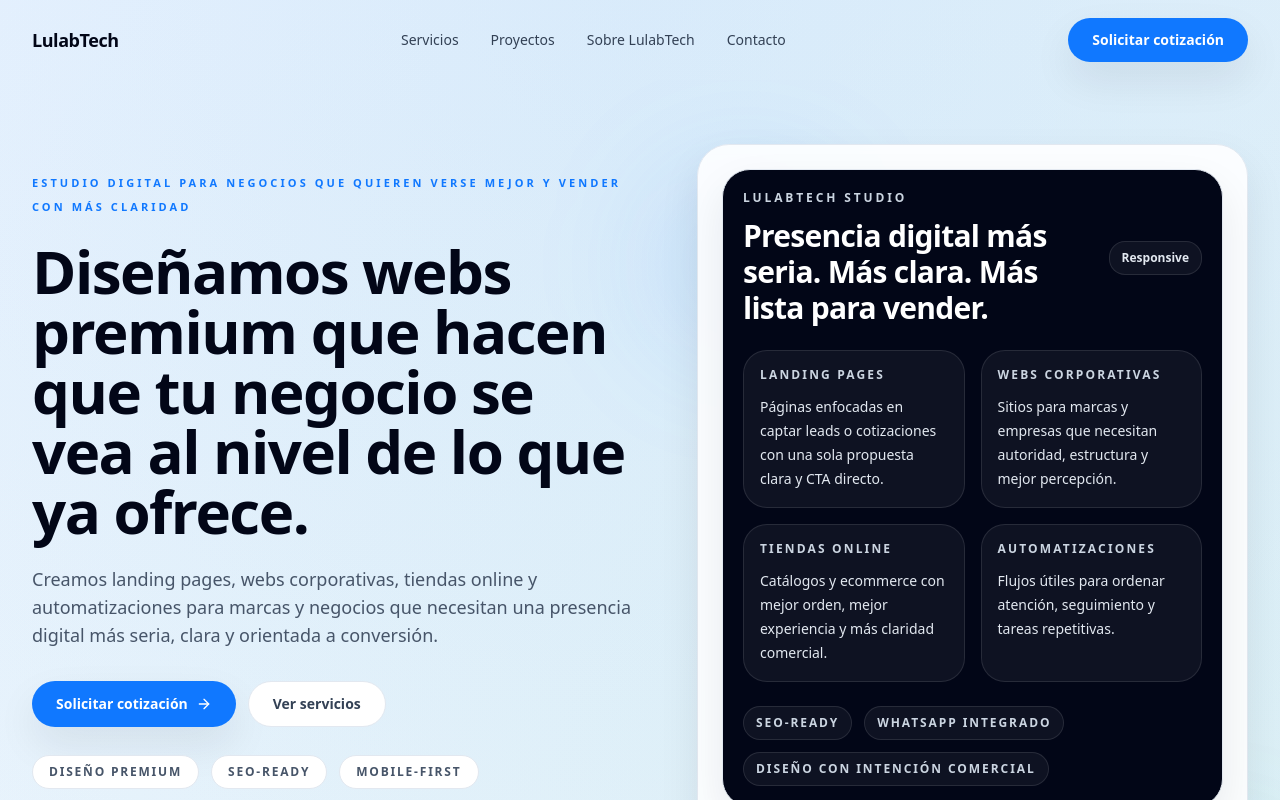
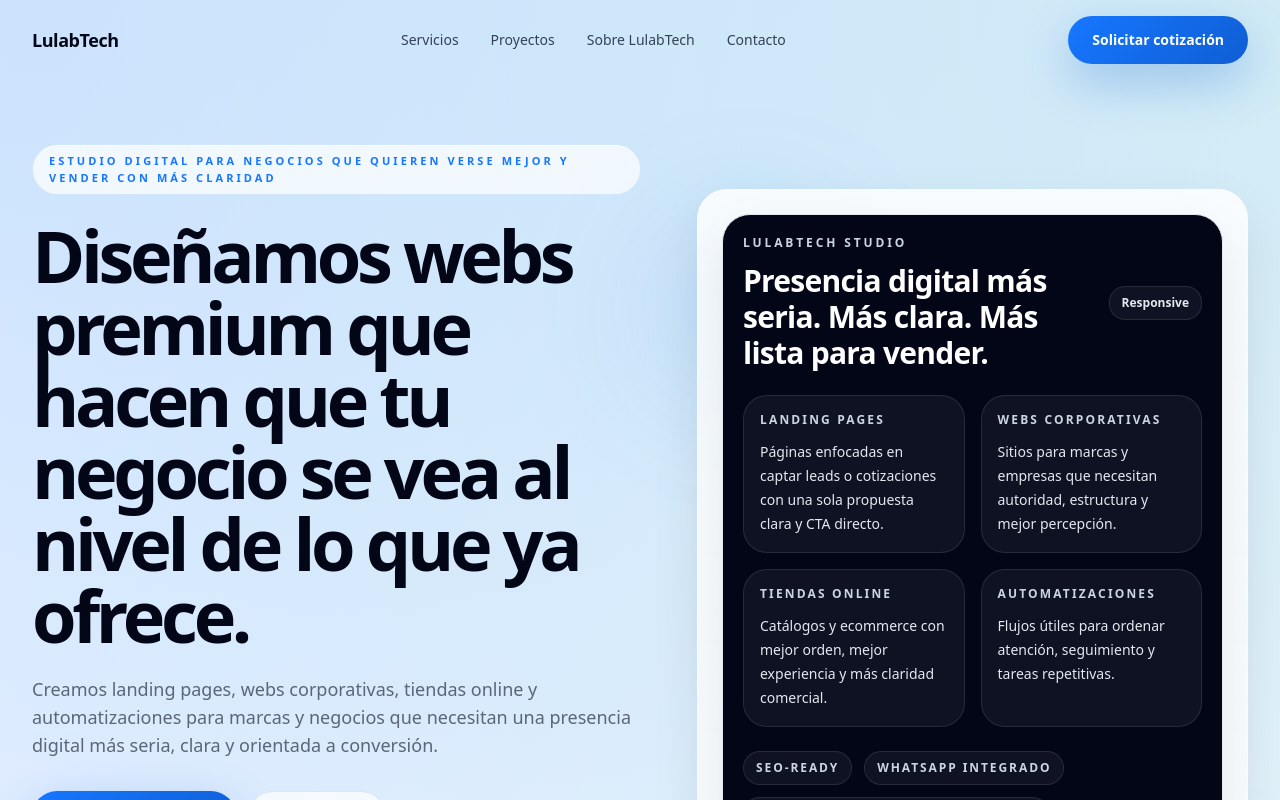
Before and after one commit to lulabtechnology/Lulabtech, a Next.js app: page / in a window 1280 px wide. Shown: the top 800 px of the page. Built offline with nearby package versions, Linux system fonts and the light colour scheme.

Commit message:
Update globals.css

```diff
--- a/app/globals.css
+++ b/app/globals.css
@@ -4,11 +4,22 @@
 
 :root {
   --font-sans: system-ui;
-  --brand-blue: #1078ff;
-  --brand-blue-dark: #0c5dd4;
-  --brand-green: #10b880;
-  --brand-ink: #0f172a;
-  --brand-surface: #f8fafc;
+  --brand-blue: #1677ff;
+  --brand-blue-strong: #0f5ed4;
+  --brand-green: #11c28a;
+  --brand-green-strong: #0b9a6d;
+  --brand-ink: #07111f;
+  --brand-ink-soft: #0b1627;
+  --brand-deep: #030712;
+  --brand-surface: #f7fbff;
+  --brand-surface-2: #eef5ff;
+  --brand-line: rgba(148, 163, 184, 0.22);
+  --brand-line-strong: rgba(148, 163, 184, 0.34);
+  --brand-text: #0f172a;
+  --brand-muted: #5b6678;
+  --shadow-soft: 0 20px 50px rgba(2, 8, 23, 0.08);
+  --shadow-panel: 0 24px 80px rgba(2, 8, 23, 0.14);
+  --shadow-glow: 0 0 0 1px rgba(255, 255, 255, 0.04), 0 30px 90px rgba(4, 12, 27, 0.32);
 }
 
 html {
@@ -17,11 +28,11 @@ html {
 
 body {
   font-family: var(--font-sans), system-ui, sans-serif;
-  color: var(--brand-ink);
+  color: var(--brand-text);
   background:
-    radial-gradient(circle at top, rgba(16, 120, 255, 0.10) 0%, transparent 28%),
-    radial-gradient(circle at 100% 10%, rgba(16, 184, 128, 0.08) 0%, transparent 24%),
-    linear-gradient(180deg, #f7faff 0%, #ffffff 24%, #f8fafc 100%);
+    radial-gradient(circle at top left, rgba(22, 119, 255, 0.18) 0%, transparent 28%),
+    radial-gradient(circle at top right, rgba(17, 194, 138, 0.09) 0%, transparent 18%),
+    linear-gradient(180deg, #f7fbff 0%, #ffffff 24%, #f4f8fc 100%);
   min-height: 100vh;
   text-rendering: optimizeLegibility;
   -webkit-font-smoothing: antialiased;
@@ -29,16 +40,43 @@ body {
 }
 
 ::selection {
-  background: rgba(16, 120, 255, 0.18);
+  background: rgba(22, 119, 255, 0.18);
   color: #07111f;
 }
 
 @layer base {
+  *,
+  *::before,
+  *::after {
+    @apply border-slate-200;
+  }
+
+  body::before {
+    content: "";
+    position: fixed;
+    inset: 0;
+    pointer-events: none;
+    background-image: linear-gradient(rgba(255,255,255,0.04) 1px, transparent 1px),
+      linear-gradient(90deg, rgba(255,255,255,0.04) 1px, transparent 1px);
+    background-size: 36px 36px;
+    mask-image: radial-gradient(circle at center, black 20%, transparent 80%);
+    opacity: 0.18;
+    z-index: -1;
+  }
+
   h1,
   h2,
   h3,
   h4 {
     @apply tracking-tight;
+  }
+
+  a,
+  button,
+  input,
+  textarea,
+  select {
+    -webkit-tap-highlight-color: transparent;
   }
 }
 
@@ -51,52 +89,122 @@ body {
     @apply py-20 md:py-28;
   }
 
+  .section-space-tight {
+    @apply py-14 md:py-20;
+  }
+
   .section-eyebrow {
-    @apply text-[11px] font-semibold uppercase tracking-[0.28em];
+    @apply inline-flex items-center gap-2 rounded-full border px-4 py-2 text-[11px] font-semibold uppercase tracking-[0.28em];
     color: var(--brand-blue);
+    border-color: rgba(22, 119, 255, 0.14);
+    background: rgba(255, 255, 255, 0.72);
+    box-shadow: inset 0 1px 0 rgba(255, 255, 255, 0.65);
   }
 
   .hero-title {
-    @apply text-4xl font-semibold leading-[1.02] text-slate-950 sm:text-5xl md:text-6xl;
+    @apply text-4xl font-semibold leading-[0.96] text-slate-950 sm:text-5xl md:text-6xl xl:text-7xl;
+    letter-spacing: -0.06em;
   }
 
   .section-heading {
-    @apply text-3xl font-semibold leading-tight text-slate-950 sm:text-4xl md:text-5xl;
+    @apply text-3xl font-semibold leading-[1.02] text-slate-950 sm:text-4xl md:text-5xl;
+    letter-spacing: -0.045em;
   }
 
   .section-copy {
-    @apply text-sm leading-7 text-slate-600 md:text-base md:leading-8;
+    @apply text-sm leading-7 md:text-base md:leading-8;
+    color: var(--brand-muted);
   }
 
   .panel {
-    @apply rounded-[32px] border border-slate-200 backdrop-blur-sm;
-    background-color: rgba(255, 255, 255, 0.88);
-    box-shadow: 0 18px 40px rgba(15, 23, 42, 0.08);
+    @apply rounded-[30px] border backdrop-blur-xl;
+    border-color: rgba(255, 255, 255, 0.56);
+    background: linear-gradient(180deg, rgba(255,255,255,0.84) 0%, rgba(255,255,255,0.72) 100%);
+    box-shadow: var(--shadow-soft);
+  }
+
+  .panel-dark {
+    @apply rounded-[32px] border text-white backdrop-blur-xl;
+    border-color: rgba(255, 255, 255, 0.08);
+    background:
+      radial-gradient(circle at top left, rgba(22, 119, 255, 0.14) 0%, transparent 28%),
+      radial-gradient(circle at right, rgba(17, 194, 138, 0.08) 0%, transparent 20%),
+      linear-gradient(180deg, rgba(7, 17, 31, 0.98) 0%, rgba(2, 8, 23, 0.98) 100%);
+    box-shadow: var(--shadow-glow);
   }
 
   .chip {
-    @apply inline-flex items-center rounded-full border border-slate-200 bg-white px-4 py-2 text-xs font-semibold uppercase tracking-[0.15em] text-slate-600;
+    @apply inline-flex items-center rounded-full border px-4 py-2 text-[11px] font-semibold uppercase tracking-[0.18em] text-slate-700 backdrop-blur-sm;
+    border-color: rgba(148, 163, 184, 0.24);
+    background: rgba(255, 255, 255, 0.72);
   }
 
   .btn-primary {
-    @apply inline-flex items-center justify-center gap-2 rounded-full px-6 py-3 text-sm font-semibold text-white transition;
-    background-color: var(--brand-blue);
-    box-shadow: 0 18px 40px rgba(15, 23, 42, 0.08);
+    @apply inline-flex items-center justify-center gap-2 rounded-full px-6 py-3.5 text-sm font-semibold text-white transition duration-300;
+    background: linear-gradient(135deg, var(--brand-blue) 0%, var(--brand-blue-strong) 100%);
+    box-shadow: 0 18px 48px rgba(16, 93, 212, 0.28);
   }
 
   .btn-primary:hover {
-    background-color: var(--brand-blue-dark);
-    transform: translateY(-1px);
+    transform: translateY(-2px);
+    box-shadow: 0 24px 60px rgba(16, 93, 212, 0.34);
   }
 
   .btn-secondary {
-    @apply inline-flex items-center justify-center gap-2 rounded-full border border-slate-200 bg-white px-6 py-3 text-sm font-semibold text-slate-700 transition hover:bg-slate-50;
+    @apply inline-flex items-center justify-center gap-2 rounded-full border px-6 py-3.5 text-sm font-semibold text-slate-800 transition duration-300;
+    border-color: rgba(148, 163, 184, 0.24);
+    background: rgba(255, 255, 255, 0.72);
+    backdrop-filter: blur(18px);
+  }
+
+  .btn-secondary:hover {
+    transform: translateY(-2px);
+    background: rgba(255, 255, 255, 0.9);
+    box-shadow: var(--shadow-soft);
+  }
+
+  .btn-dark {
+    @apply inline-flex items-center justify-center gap-2 rounded-full border px-6 py-3.5 text-sm font-semibold text-white transition duration-300;
+    border-color: rgba(255,255,255,0.12);
+    background: rgba(255,255,255,0.06);
+    backdrop-filter: blur(18px);
+  }
+
+  .btn-dark:hover {
+    transform: translateY(-2px);
+    background: rgba(255,255,255,0.1);
+  }
+
+  .brand-gradient-text {
+    background: linear-gradient(135deg, #0b1220 0%, #1677ff 45%, #0ec192 100%);
+    -webkit-background-clip: text;
+    background-clip: text;
+    color: transparent;
+  }
+
+  .grid-overlay {
+    position: absolute;
+    inset: 0;
+    background-image: linear-gradient(rgba(255,255,255,0.06) 1px, transparent 1px),
+      linear-gradient(90deg, rgba(255,255,255,0.06) 1px, transparent 1px);
+    background-size: 44px 44px;
+    mask-image: radial-gradient(circle at center, black 30%, transparent 78%);
+    opacity: 0.42;
+  }
+
+  .hero-orb {
+    @apply absolute rounded-full blur-3xl;
+    will-change: transform;
   }
 }
 
 @layer utilities {
   .shadow-soft {
-    box-shadow: 0 18px 40px rgba(15, 23, 42, 0.08);
+    box-shadow: var(--shadow-soft);
+  }
+
+  .shadow-panel {
+    box-shadow: var(--shadow-panel);
   }
 
   .text-brand-blue {
@@ -112,7 +220,7 @@ body {
   }
 
   .bg-brand-blue-dark {
-    background-color: var(--brand-blue-dark);
+    background-color: var(--brand-blue-strong);
   }
 
   .bg-brand-green {
@@ -121,6 +229,16 @@ body {
 
   .border-brand-blue {
     border-color: var(--brand-blue);
+  }
+
+  .mask-fade-bottom {
+    mask-image: linear-gradient(to bottom, black 75%, transparent 100%);
+  }
+}
+
+@media (max-width: 640px) {
+  .hero-title {
+    letter-spacing: -0.045em;
   }
 }
 
```
